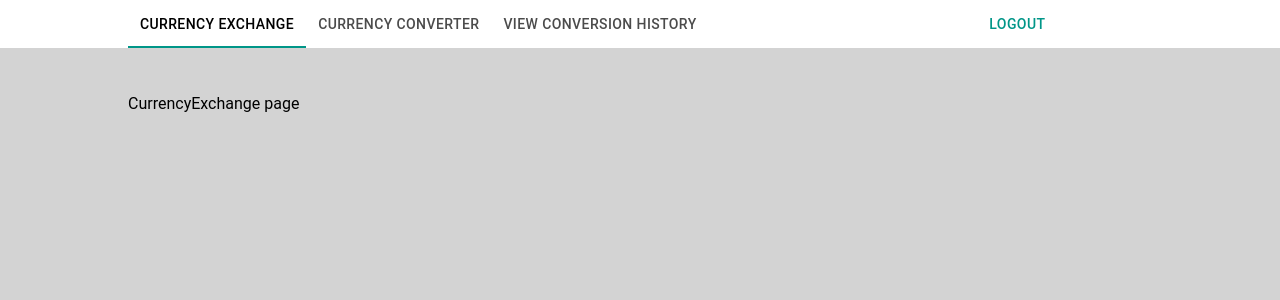
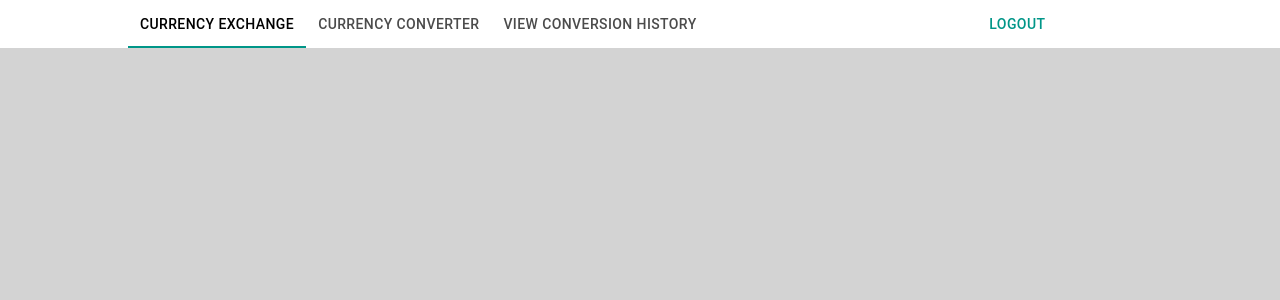
Before and after one commit to jangholi/currency-exchange, a React (Create React App) app: page / in a window 1280 px wide. Shown: the top 300 px of the page. Built offline with nearby package versions, Linux system fonts and the light colour scheme.

Commit message:
finish currency exchange page

```diff
--- a/src/pages/currency-exchange/index.jsx
+++ b/src/pages/currency-exchange/index.jsx
@@ -1,8 +1,9 @@
 import React from 'react';
+import { Grid } from '@material-ui/core';
 
 function CurrencyExchange() {
   return (
-    <p>CurrencyExchange page</p>
+    <Grid item md={12} />
   );
 }
 
```
